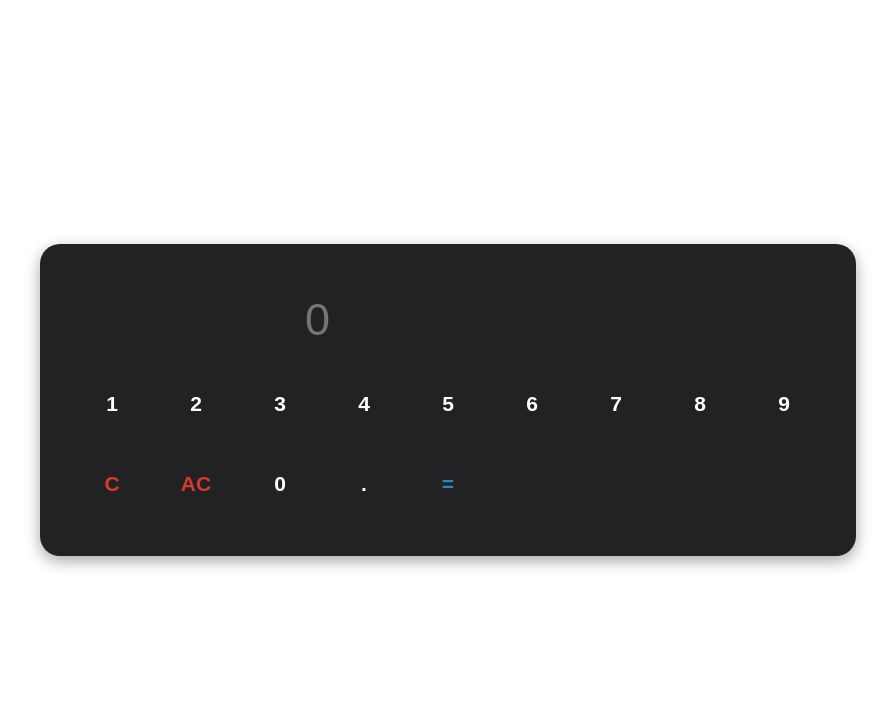
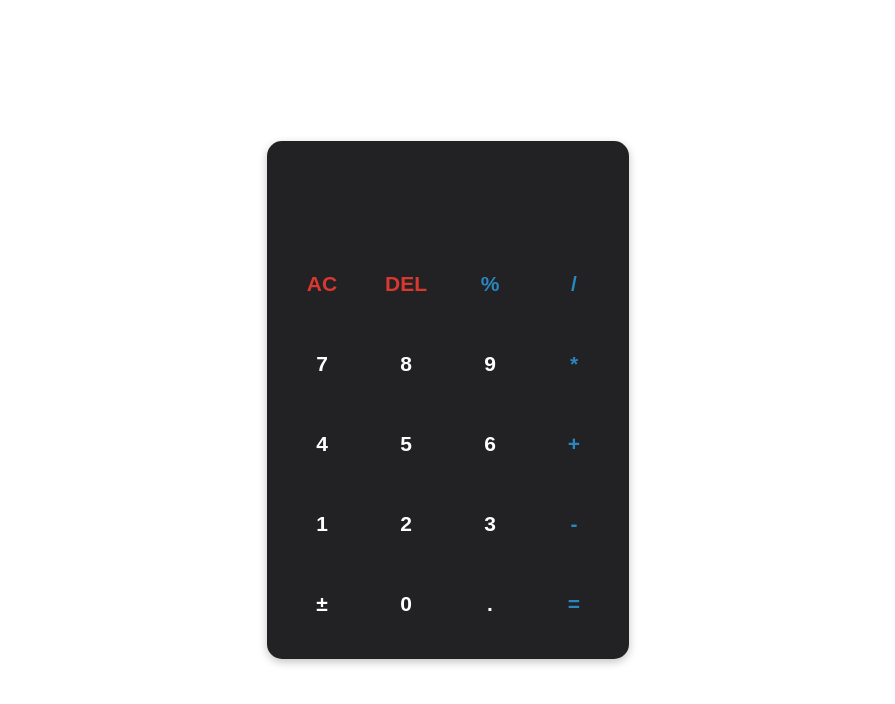
Before and after one commit to marcyrivia/Calculatrice, a plain HTML site: page index.html in a window 1280 px wide. Both pictures are taken after a click on the button "AC". Shown: the whole page, without its empty margins (192-1087 px from the left). Drawn offline with Linux system fonts and the light colour scheme.

Commit message:
presque fini

```diff
--- a/index.html
+++ b/index.html
@@ -7,59 +7,41 @@
     <title>Document</title>
 </head>
 <body>
-
-        <div class="calculator">
-           <div class="content">
-            <input type="text" placeholder="0" readonly id="screen">
-            <div>
-
-
-                <button type="button" class="bouton" value="1"> 1 </button>
-
-
-                <button type="button" class="bouton" value="2"  >2 </button>
-
-
-                <button type="button" class="bouton" value="3" >3</button>
-
-                <button type="button" class="bouton" value="4" >4</button>
-
-
-                <button type="button" class="bouton" value="5" >5</button>
-
-
-                <button type="button" class="bouton" value="6"  >6</button>
-
-                <button type="button" class="bouton" value="7" >7</button>
-
-                <button type="button" class="bouton" value="8"  >8</button>
-
-                <button type="button" class="bouton" value="9" >9</button>
-                <br>
-                <button type="button" class="delete"  value="C"  >C</button>
-                <button type="button" class="delete"  value="AC"  >AC</button>
-
-
-                <button type="button" class="bouton" value="0" >0</button>
-
-                <button type="button" class="bouton" value="."  >.</button>
-
-
-
-
-                <button class="main" type="button" value="="  > =</button>
-                        </div>
-                    </div>
-                </div>
-           </div>
+    <div class="container">
+        <div class="display">
+            <input type="text" id="inputBox" value="0">
+        </div>
+        <div class="row">
+            <button type="button" class="delete">AC</button>
+            <button type="button" class="delete">DEL</button>
+            <button type="button" class="main">%</button>
+            <button type="button" class="main">/</button>
+        </div>
+        <div class="row">
+            <button type="button">7</button>
+            <button type="button">8</button>
+            <button type="button">9</button>
+            <button type="button" class="main">*</button>
+        </div>
+        <div class="row">
+            <button type="button">4</button>
+            <button type="button">5</button>
+            <button type="button">6</button>
+            <button type="button" class="main">+</button>
+        </div>
+        <div class="row">
+            <button type="button">1</button>
+            <button type="button">2</button>
+            <button type="button">3</button>
+            <button type="button" class="main">-</button>
+        </div>
+        <div class="row">
+            <button type="button" id="plusMinus">&#xB1;</button>
+            <button type="button">0</button>
+            <button type="button">.</button>
+            <button type="button" class="main">=</button>
         </div>
     </div>
-
-
-
-
-
-
-    <script src="script.js"></script>
+<script src="script.js"></script>
 </body>
 </html>
--- a/script.js
+++ b/script.js
@@ -1,20 +1,28 @@
-const screen = document.querySelector("#screen");
-const buttons = document.querySelectorAll("button");
-let output = "";
-const specialChars = ["%", "*", "/", "-", "+", "=", ]
-const calculate = (btnValue) => {
-  if(btnValue == "=" && btnValue !== ""){
-    input = eval(output.replace("%","/100",))
-  }else if (btnValue === "AC"){
-    output= ""
-  } else if (btnValue === "C"){
-    output = output.toString().slice(0, -1)
-  } else{
-    if (output === "" && specialChars)
-  }
-  display.value = output;
-}
+let inputBox = document.querySelector("#inputBox")
+let button = document.querySelectorAll("button")
+let string = ""
 
-buttons.forEach((button) => {
-  button.addEventListener("click", (e) => calculate(e.target.dataset.value))
-})
+button.forEach(element => {
+  element.addEventListener("click", (b) =>{
+    if(b.target.innerText == "="){
+      string = String(eval(string))
+      inputBox.value = string
+    }
+    else if (b.target.innerText == "AC"){
+      string = ""
+      inputBox.value = string
+    }
+    else if (b.target.innerText == "DEL"){
+      string = string.substring(0, string.length - 1)
+      inputBox.value = string
+    }
+    else if (b.target.innerText == "plusMinus"){
+      string = String(-eval(string))
+      inputBox.value = string
+    }
+    else{
+      string += b.target.innerText
+      inputBox.value = string
+    }
+  })
+});
--- a/style.css
+++ b/style.css
@@ -5,19 +5,19 @@
     box-sizing: border box;
 }
 
-.calculator{
-    height: 100vh;
-    width: 100%;
+body{
+    min-height: 100vh;
+    max-width: 100%;
     display: flex;
     justify-content: center;
     align-items: center;
 }
 
-.content{
-    background-color: #222225;
-    padding: 4vh;
-    border-radius: 20px;
-    box-shadow: rgba(0, 0, 0, 0.35) 0px 5px 15px;
+.container{
+padding: 15px;
+box-shadow: rgba(0, 0, 0, 0.24) 0px 3px 8px;
+background-color: #222225;
+border-radius: 15px;
 }
 
 input{
```
